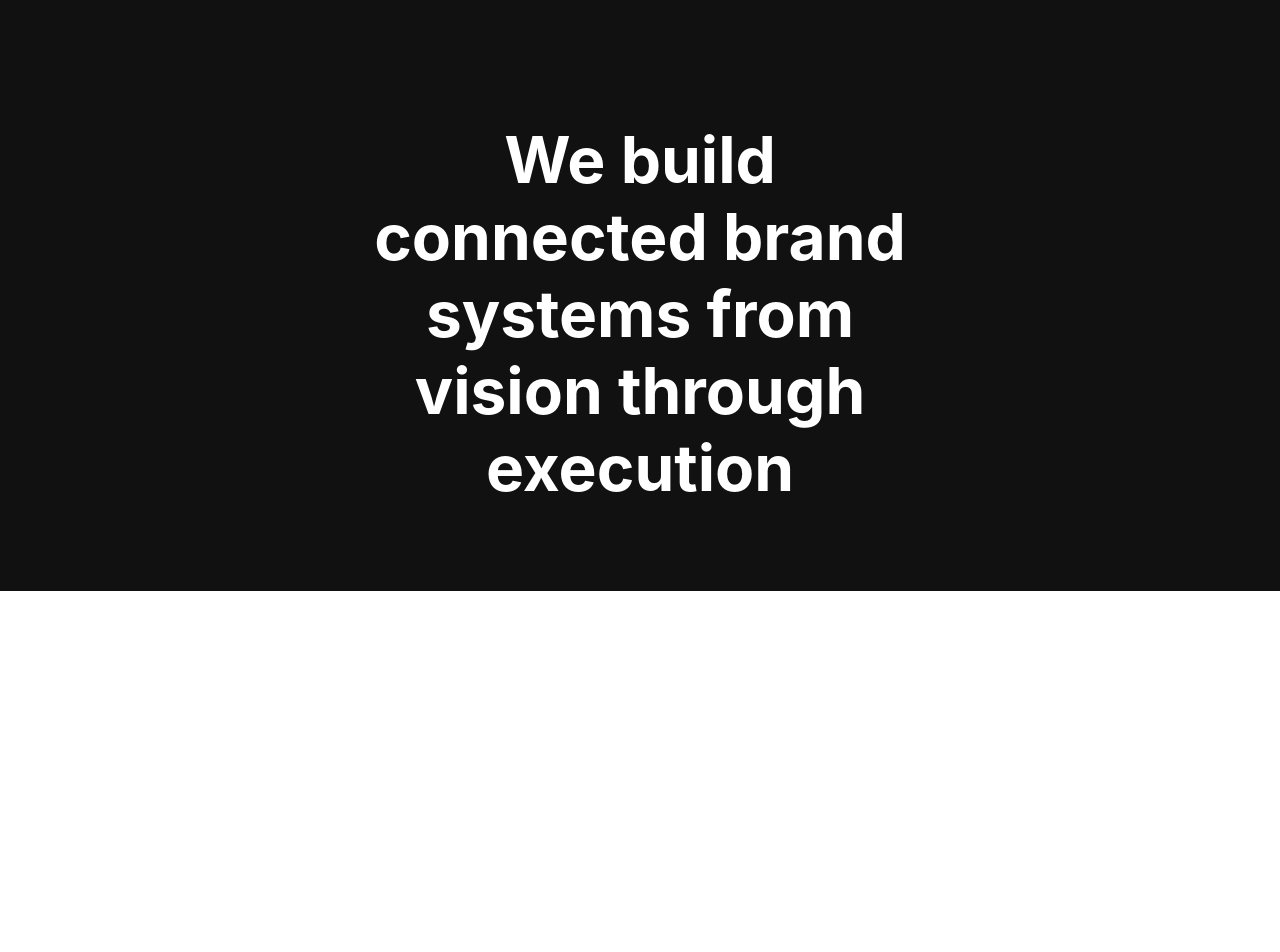
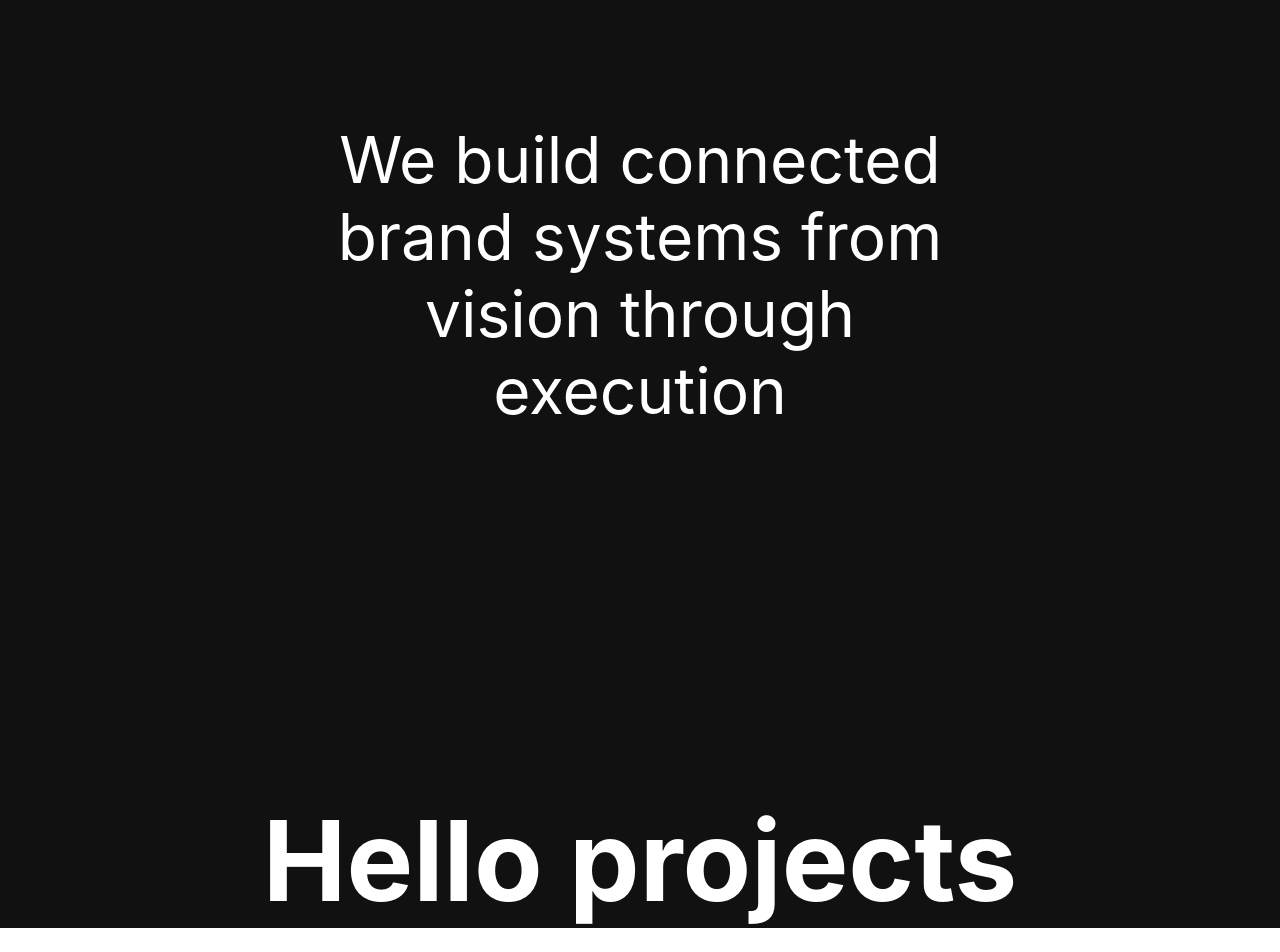
Before and after one commit to hey24/instrument-landing-page, a React (Create React App) app: page / in a window 1280 px wide. Shown: the part 1620-2572 px from the top of the page. Before the commit the page ends 2211 px from the top, so only its background shows below. Built offline with nearby package versions, Linux system fonts and the light colour scheme.

Commit message:
Add projects component and update to file structure in components

```diff
--- a/src/App.js
+++ b/src/App.js
@@ -1,6 +1,7 @@
-import Navbar from "./components/Navbar"
-import BrandVideo from "./components/BrandVideo";
-import Hero from "./components/Hero";
+import Navbar from "./components/sections/Navbar"
+import BrandVideo from "./components/sections/BrandVideo"
+import Hero from "./components/sections/Hero"
+import Projects from "./components/sections/Projects"
 import './App.css';
 
 function App() {
@@ -9,6 +10,7 @@ function App() {
       <Navbar />
       <Hero />
       <BrandVideo />
+      <Projects />
     </div>
   );
 }
--- a/src/components/BrandVideo.css
+++ b/src/components/sections/BrandVideo.css
@@ -19,5 +19,6 @@
 .ConnectedBrandsText h2 {
   font-size: 4rem;
   text-align: center;
-  margin-top: 4em;
+  margin: 4em 0;
+  font-weight: 400;
 }
--- a/src/components/BrandVideo.js
+++ b/src/components/sections/BrandVideo.js
@@ -2,11 +2,13 @@ import React from 'react'
 import './BrandVideo.css'
 
 export default function BrandVideo() {
+  const connectedBrands = "We build connected brand systems from vision through execution"
+
   return (
     <div className='VideoContainer'>
       <img src="./img/video-placeholder.png" alt="" />
       <div className="ConnectedBrandsText">
-        <h2>We build connected brand systems from vision through execution</h2>
+        <h2>{ connectedBrands }</h2>
       </div>
     </div>
   )
--- a/src/components/Hero.js
+++ b/src/components/sections/Hero.js
@@ -5,11 +5,16 @@ import ArrowForwardIcon from '@mui/icons-material/ArrowForward';
 
 
 export default function Hero() {
+
+  const handleClick = (e) => {
+    console.log(e.target);
+  }
+
   return (
     <div className='Container'>
       <div className="HeroItems-Flex">
       <div className="HeroItems">
-        <img src={require('../hero.svg').default} alt='mySvgImage' className='HeroSVG' />
+        <img src={require('../../hero.svg').default} alt='mySvgImage' className='HeroSVG' />
         <p className='InvestmentText'>
           We are investing $3 million over the next three years in our <br />
           Build|Grow|Serve program, created to support and empower Black and <br />
@@ -17,6 +22,7 @@ export default function Hero() {
         </p>
         <Button
           className='Button-LearnMore'
+          onClick={handleClick}
           variant="contained"
           style={{ backgroundColor: '#ffa98e' }}
           endIcon={<ArrowForwardIcon />}
--- /dev/null
+++ b/src/components/sections/Projects.js
@@ -0,0 +1,10 @@
+import React from 'react'
+import './Projects.css'
+
+export default function Navbar() {
+  return (
+    <div className='Container'>
+      <h1>Hello projects</h1>
+    </div>
+  )
+}
```
Also changed, not shown: public/img/image-of-phone.avif (added), public/img/innovative-company-image.avif (added), src/components/sections/Hero.css (renamed from src/components/Hero.css), src/components/sections/Navbar.css (renamed from src/components/Navbar.css), src/components/sections/Navbar.js (renamed from src/components/Navbar.js), src/components/sections/Projects.css (added).
